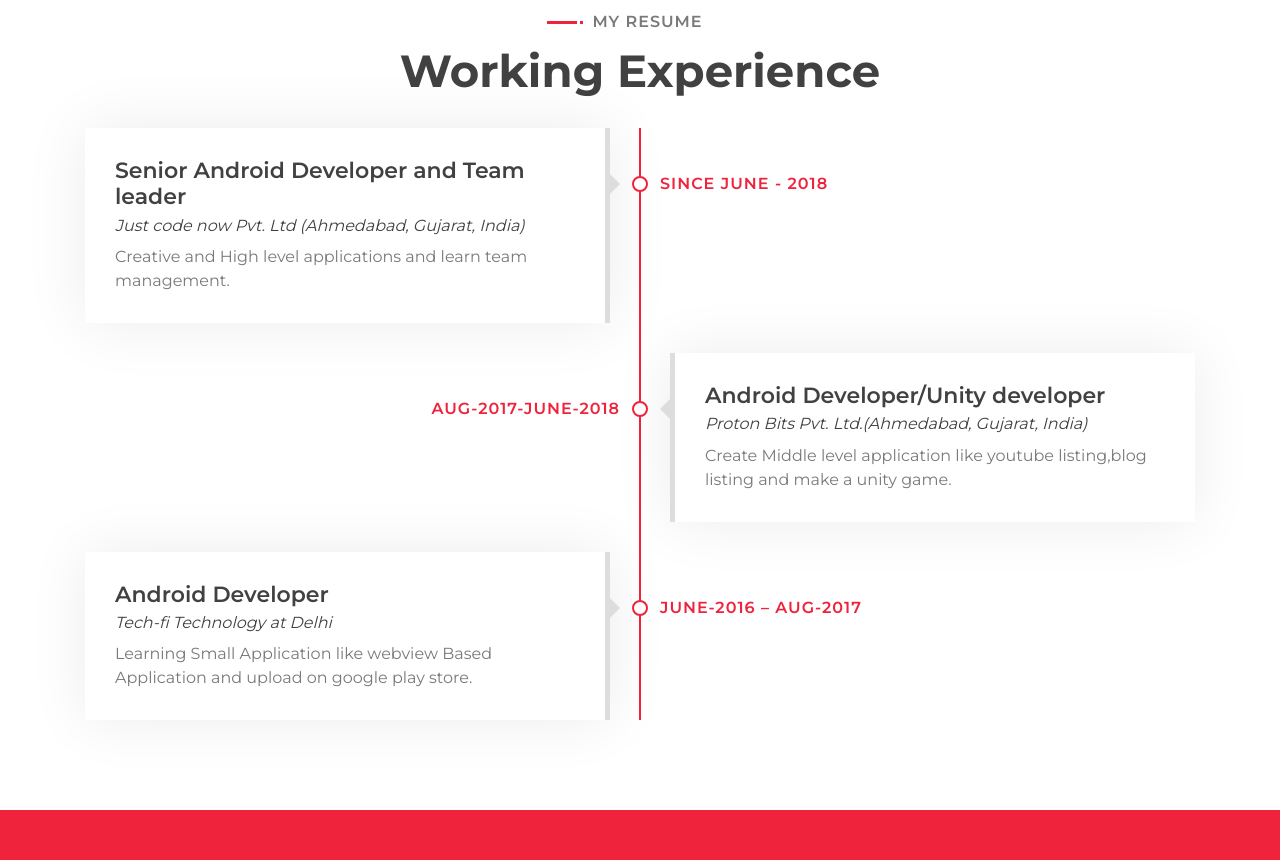
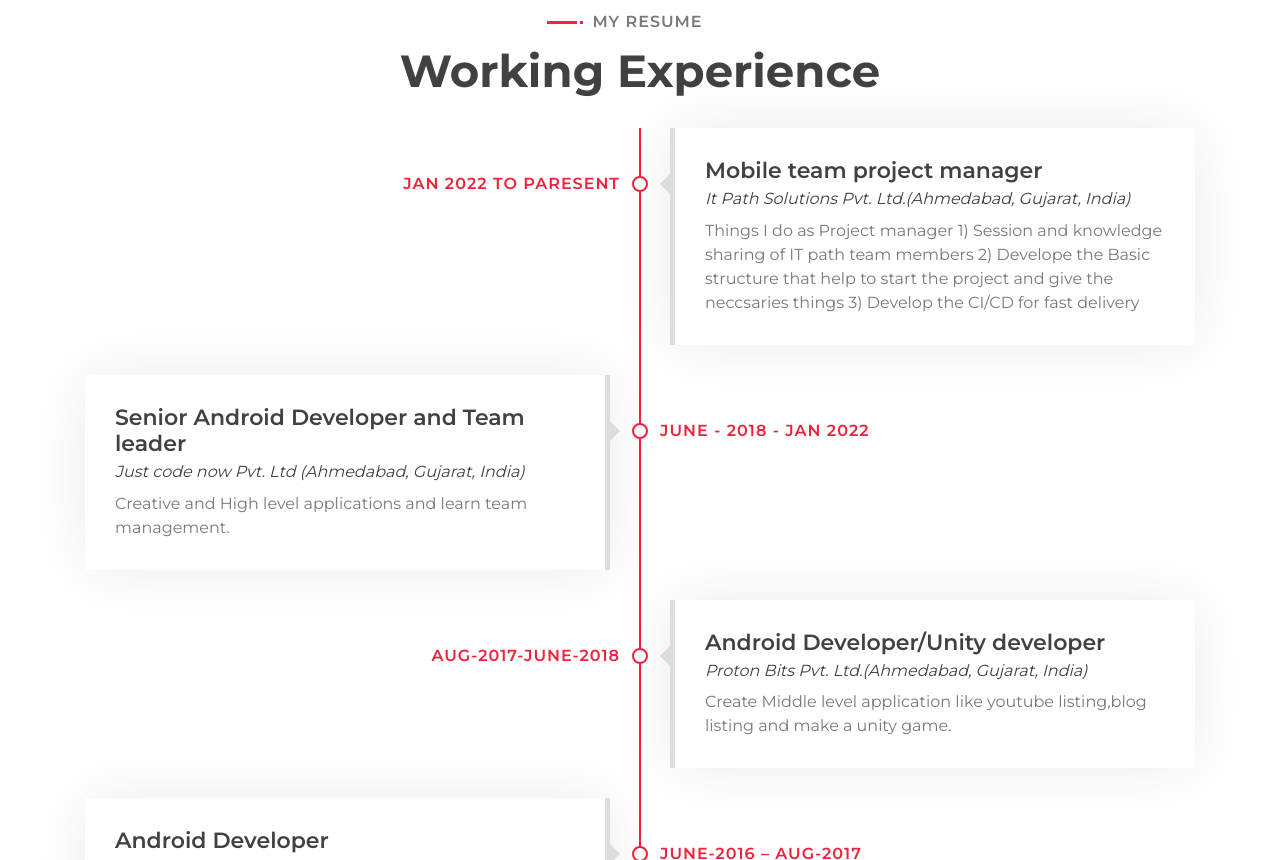
Before and after one commit to jeeteshsurana/portfolio, a plain HTML site: page index.html in a window 1280 px wide. Shown: the part 1940-2800 px from the top of the page. Drawn offline with nearby package versions, Linux system fonts and the light colour scheme.

Commit message:
Update index.html

```diff
--- a/index.html
+++ b/index.html
@@ -228,9 +228,22 @@ Knowledge about <br>
                     <h2>Working Experience</h2>
                 </header>
                 <div class="timeline">
+                    <div class="timeline-item right wow slideInRight" data-wow-delay="0.1s">
+                        <div class="timeline-text">
+                            <div class="timeline-date">Jan 2022 to Paresent</div>
+                            <h2>Mobile team project manager</h2>
+                            <h4>It Path Solutions Pvt. Ltd.(Ahmedabad, Gujarat, India)</h4>
+                            <p> Things I do as Project manager
+1) Session and knowledge sharing of IT path team members
+2) Develope the Basic structure that help to start the project
+and give the neccsaries things
+3) Develop the CI/CD for fast delivery
+                            </p>
+                        </div>
+                    </div>
                     <div class="timeline-item left wow slideInLeft" data-wow-delay="0.1s">
                         <div class="timeline-text">
-                            <div class="timeline-date">since june - 2018</div>
+                            <div class="timeline-date">june - 2018 - Jan 2022</div>
                             <h2>Senior Android Developer and Team leader</h2>
                             <h4>Just code now Pvt. Ltd (Ahmedabad, Gujarat, India)</h4>
                             <p>
@@ -238,6 +251,7 @@ Knowledge about <br>
                             </p>
                         </div>
                     </div>
+
                     <div class="timeline-item right wow slideInRight" data-wow-delay="0.1s">
                         <div class="timeline-text">
                             <div class="timeline-date">Aug-2017-june-2018</div>
```
